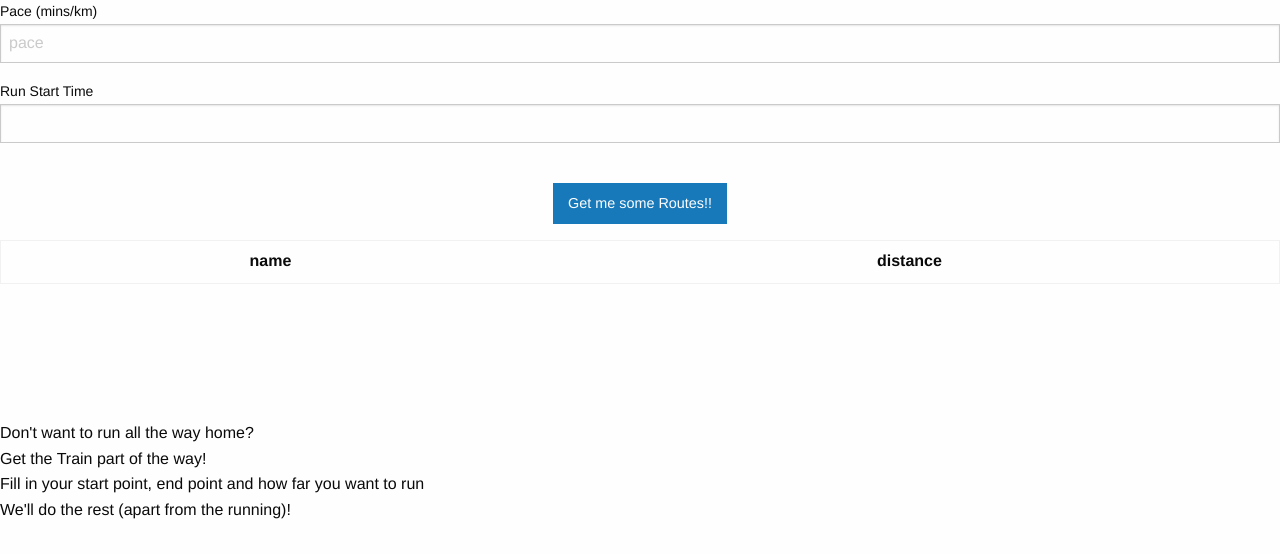
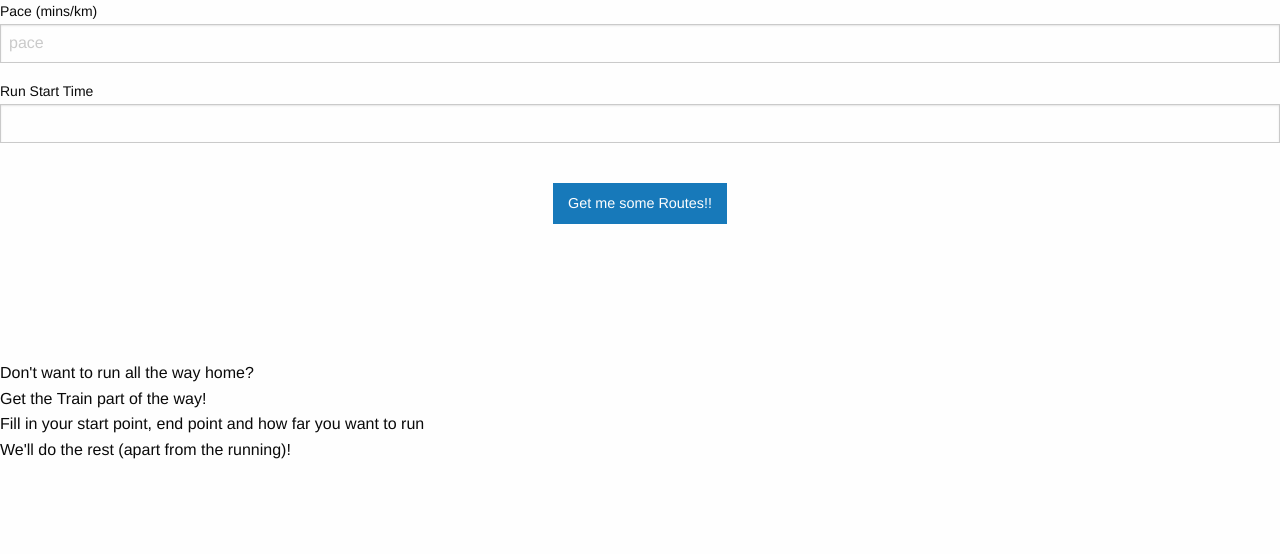
Before and after one commit to timjlowe/runtotrain, a Flask app: page / in a window 1280 px wide. Shown: the part 526-1080 px from the top of the page. After the commit the page ends 985 px from the top, so only its background shows below. Run offline with Flask 2, Linux system fonts and the light colour scheme; lists and menus that the app fills with data are empty; some libraries are stand-ins or nearby versions.

Commit message:
finally got some ajax stuff working

```diff
--- a/RunToTrain.py
+++ b/RunToTrain.py
@@ -1,5 +1,5 @@
 import sys
-sys.path.insert(0, 'E:\Development\libraries')
+sys.path.insert(0, '../libraries')
 from flask import Flask
 from flask import render_template
 from flask import url_for
@@ -118,7 +118,7 @@ def newSearch():
 	stationResults = [ {'station' : 'New Malden', 'distance' : 5.1, 'longitude' : 42312, 'latitude' : 12312 }, \
 					{'station' : 'Worcester Park', 'distance' : 4.2, 'longitude' : 32412, 'latitude' : 87312 } ]
 	stationResultsJson = (json.dumps(stationResults))
-	print(stationResultsJson)
+	#print(stationResultsJson)
 	return stationResultsJson
 
 	routeResults = [ {'mode' : 'Train', 'departureTime' : '21:04', 'arrivalTime' : '21:06'} ]
--- a/templates/index-ajax.html
+++ b/templates/index-ajax.html
@@ -112,12 +112,7 @@
 				<!--</form>-->
 
         <div class="row">
-            <div class="small-12 medium-8 large-12 columns medium-centered">
-              <table id=#station_table>
-                <tr>
-                  <th>name</td><th>distance</th>
-                </tr>
-              </table>
+            <div class="small-12 medium-8 large-12 columns medium-centered" id="queryResults">
             </div>
           </div>
 
```
